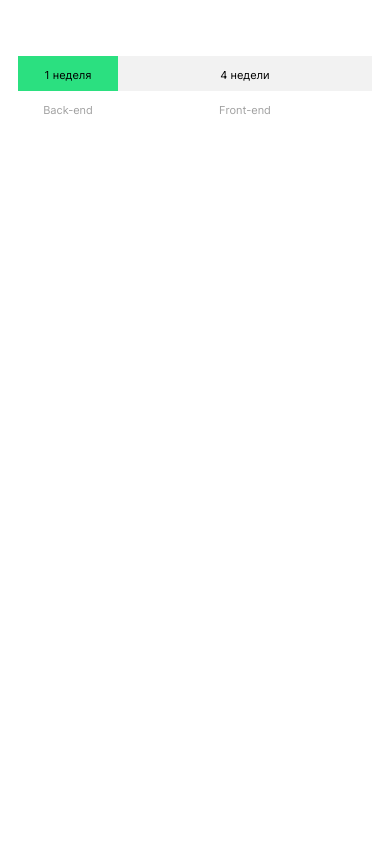
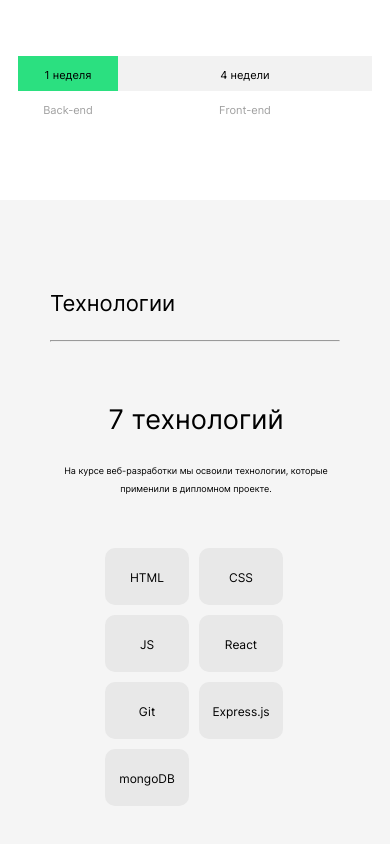
Before and after one commit to elena-tsvetkova/movies-explorer-frontend, a React (Create React App) app: page / in a window 390 px wide. Shown: the part 1163-2007 px from the top of the page. Before the commit the page ends 1363 px from the top, so only its background shows below. Built offline with nearby package versions, Linux system fonts and the light colour scheme.

Commit message:
технологии

```diff
--- a/src/components/Main/Main.js
+++ b/src/components/Main/Main.js
@@ -16,7 +16,7 @@ function Main () {
 
             <AboutProject />
 
-            {/*<Techs />*/}
+            <Techs />
 
             {/*<AboutMe />*/}
 
--- a/src/components/Techs/Techs.css
+++ b/src/components/Techs/Techs.css
@@ -0,0 +1,134 @@
+.technology {
+    padding: 100px 70px;
+    background-color: #F5F5F5;
+}
+
+@media screen and (max-width: 768px) {
+    .technology {
+        padding: 90px 50px;
+    }
+}
+
+@media screen and (max-width: 320px) {
+    .technology {
+        background-color: #FFFFFF;
+        padding: 63px 18px 77px;
+    }
+}
+
+.technology__subtitle {
+    font-weight: 400;
+    font-size: 22px;
+    line-height: 27px;
+    margin-top: 0;
+    margin-bottom: 23px;
+}
+
+@media screen and (max-width: 320px) {
+    .technology__subtitle {
+        font-size: 18px;
+        line-height: 25px;
+    }
+}
+
+.technology__line {
+    color: #000000;
+}
+
+.technology__title {
+    max-width: 600px;
+    font-weight: 400;
+    font-size: 50px;
+    line-height: 58px;
+    text-align: center;
+    margin: 90px auto 26px;
+}
+
+@media screen and (max-width: 768px) {
+    .technology__title {
+        margin: 80px auto 22px;
+    }
+}
+
+@media screen and (max-width: 550px) {
+    .technology__title {
+        width: 292px;
+        font-size: 27px;
+        line-height: 36px;
+        margin: 60px auto 24px;
+    }
+}
+
+.technology__text {
+    max-width: 460px;
+    font-weight: 400;
+    font-size: 14px;
+    line-height: 20px;
+    text-align: center;
+    margin: 0 auto 100px;
+}
+
+@media screen and (max-width: 768px) {
+    .technology__text {
+        font-size: 12px;
+        line-height: 18px;
+        margin: 0 auto 83px;
+    }
+}
+
+@media screen and (max-width: 540px) {
+    .technology__text {
+        min-width: 292px;
+        font-size: 9px;
+        margin: 0 auto 50px;
+    }
+}
+
+.technology__cards {
+    display: flex;
+    flex-wrap: wrap;
+    justify-content:center;
+    gap: 10px;
+
+}
+
+@media screen and (max-width: 768px) {
+    .technology__cards {
+        margin: 0 auto;
+        justify-content: flex-start;
+    }
+}
+
+@media screen and (max-width: 540px) {
+    .technology__cards {
+        margin: 0 45px 0 55px;
+    }
+}
+
+.technology__card {
+    width: 90px;
+    height: 60px;
+    background-color: #E8E8E8;
+    border-radius: 10px;
+}
+
+@media screen and (max-width: 768px) {
+    .technology__card {
+        width: 84px;
+        height: 57px;
+    }
+}
+
+.technology__card-text {
+    font-weight: 400;
+    font-size: 14px;
+    line-height: 17px;;
+    text-align: center;
+    margin: 21px auto;
+}
+
+@media screen and (max-width: 768px) {
+    .technology__card-text {
+        font-size: 12px;
+    }
+}
--- a/src/components/Techs/Techs.js
+++ b/src/components/Techs/Techs.js
@@ -0,0 +1,44 @@
+import React from 'react';
+import './Techs.css';
+
+function Techs () {
+    return (
+        <section className='technology' id='techs'>
+            <h3 className='technology__subtitle'>Технологии</h3>
+            <hr className="technology__line"></hr>
+            <h2 className='technology__title'>7 технологий</h2>
+            <p className='technology__text'>На курсе веб-разработки мы освоили технологии, которые применили в дипломном проекте.</p>
+            <div className='technology__cards'>
+                <div className='technology__card'>
+                    <p className='technology__card-text'>HTML</p>
+                </div>
+
+                <div className='technology__card'>
+                    <p className='technology__card-text'>CSS</p>
+                </div>
+
+                <div className='technology__card'>
+                    <p className='technology__card-text'>JS</p>
+                </div>
+
+                <div className='technology__card'>
+                    <p className='technology__card-text'>React</p>
+                </div>
+
+                <div className='technology__card'>
+                    <p className='technology__card-text'>Git</p>
+                </div>
+
+                <div className='technology__card'>
+                    <p className='technology__card-text'>Express.js</p>
+                </div>
+
+                <div className='technology__card'>
+                    <p className='technology__card-text'>mongoDB</p>
+                </div>
+            </div>
+        </section>
+    )
+}
+
+export default Techs;
```
